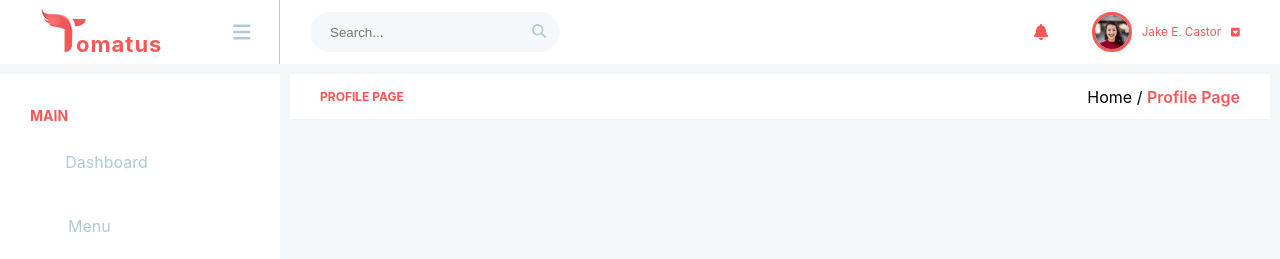
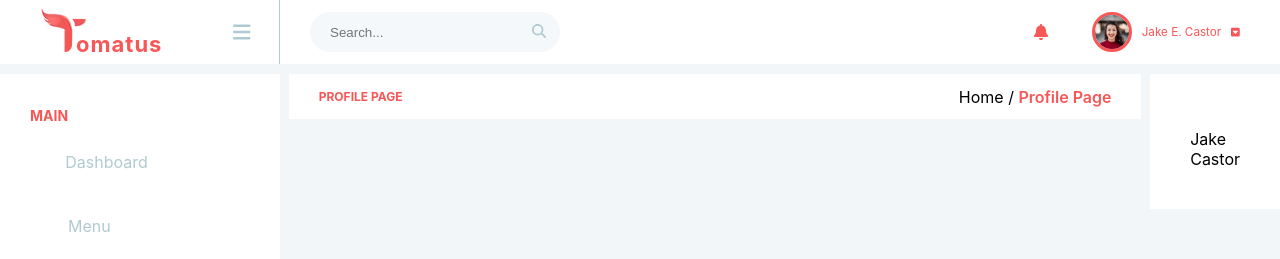
Before and after one commit to jakecastor09/Tomatu, a React (Create React App) app: page /profile-page in a window 1280 px wide. Shown: the top 259 px of the page. Built offline with nearby package versions, Linux system fonts and the light colour scheme; no server answers.

Commit message:
Build the get avatar in profile page

```diff
--- a/src/App.js
+++ b/src/App.js
@@ -15,11 +15,7 @@ function App() {
         <Route exact path='/register-now' element={<Register />} />
         <Route exact path='/login' element={<Login />} />
         <Route exact path='/profile-page' element={<ProfilePage />} />
-        <Route
-          exact
-          path='/profile-page/edit-profile'
-          element={<EditProfile />}
-        />
+        <Route exact path='/edit-profile' element={<EditProfile />} />
       </Routes>
     </>
   );
--- a/src/components/accordion/accordion.component.js
+++ b/src/components/accordion/accordion.component.js
@@ -2,6 +2,7 @@ import { useState } from 'react';
 import Item from '../sidebar/item.component';
 import { faIdBadge } from '@fortawesome/free-solid-svg-icons';
 import styles from './accordion.module.css';
+import { Link } from 'react-router-dom';
 const Accordion = ({ items = [], headerName }) => {
   const [isClicked, setIsClicked] = useState(false);
 
@@ -17,9 +18,11 @@ const Accordion = ({ items = [], headerName }) => {
       {isClicked && items && (
         <div className={styles['accordion-items']}>
           {items.map(item => (
-            <p key={item} className={styles['accordion-item']}>
-              {item}
-            </p>
+            <Link to={'/' + item.toLowerCase().replace(' ', '-')}>
+              <p key={item} className={styles['accordion-item']}>
+                {item}
+              </p>
+            </Link>
           ))}
         </div>
       )}
--- a/src/components/sidebar/item.component.js
+++ b/src/components/sidebar/item.component.js
@@ -1,17 +1,16 @@
 import styles from './item.module.css';
 import { FontAwesomeIcon } from '@fortawesome/react-fontawesome';
 import { Link } from 'react-router-dom';
-
+import useNameConvertToRouterLink from '../../hook/use-name-convert-to-router-link';
 const Item = ({ icon, name }) => {
-  const routerLinkName = '/' + name.toLowerCase().replace(' ', '-');
-  console.log(routerLinkName);
+  const routerLinkName = useNameConvertToRouterLink(name);
   return (
-    <li className={`${styles.item} }`}>
-      <Link to={routerLinkName}>
+    <Link to={routerLinkName}>
+      <li className={`${styles.item} }`}>
         <FontAwesomeIcon className={styles['item__icon']} icon={icon} />
         <span className={styles['item__name']}>{name}</span>
-      </Link>
-    </li>
+      </li>
+    </Link>
   );
 };
 
--- a/src/components/sidebar/sidebar.component.js
+++ b/src/components/sidebar/sidebar.component.js
@@ -25,7 +25,7 @@ const Sidebar = () => {
             <Item name='Order History' icon={faList} />
             <Item name='Booking System' icon={faBook} />
             <Accordion
-              items={['Profile Page', 'Edit Page']}
+              items={['Profile Page', 'Edit Profile']}
               headerName='Profile Page'
             />
           </ul>
--- /dev/null
+++ b/src/hook/use-name-convert-to-router-link.js
@@ -0,0 +1,6 @@
+const useNameConvertToRouterLink = name => {
+  const routerLinkName = '/' + name.toLowerCase().replace(' ', '-');
+  return routerLinkName;
+};
+
+export default useNameConvertToRouterLink;
--- a/src/pages/profile-page/profile-details.component.js
+++ b/src/pages/profile-page/profile-details.component.js
@@ -1,6 +1,6 @@
-import { ref, useEffect, useState } from 'react';
+import { useEffect, useState } from 'react';
 import ProfileContainer from '../../components/profile-container/profile-container.component';
-import { listAll, getDownloadURL } from 'firebase/storage';
+import { listAll, getDownloadURL, ref } from 'firebase/storage';
 import { storage } from '../../firebase/index';
 const ProfileDetails = () => {
   const [avatar, setAvatar] = useState();
@@ -15,9 +15,11 @@ const ProfileDetails = () => {
       })();
     });
   }, [imageListRef]);
+
   return (
     <ProfileContainer>
       <img src={avatar} alt='' />
+      <p>Jake Castor</p>
     </ProfileContainer>
   );
 };
--- a/src/pages/profile-page/profile-page.component.js
+++ b/src/pages/profile-page/profile-page.component.js
@@ -1,11 +1,15 @@
 import styles from './profile-page.module.css';
 import PageContainer from '../../components/page-container/page-container.component';
 import HeadingBar from '../../components/heading-bar/heading-bar.component';
+import ProfileDetails from './profile-details.component';
 const ProfilePage = () => {
   return (
     <PageContainer>
-      <div className={styles['content-container']}>
+      <div className={styles['container']}>
         <HeadingBar pageName='Profile Page' />
+      </div>
+      <div className={styles['profile-page__content']}>
+        <ProfileDetails />
       </div>
     </PageContainer>
   );
--- a/src/pages/profile-page/profile-page.module.css
+++ b/src/pages/profile-page/profile-page.module.css
@@ -1,3 +1,3 @@
-.content-container {
+.container {
   width: 100%;
 }
```
